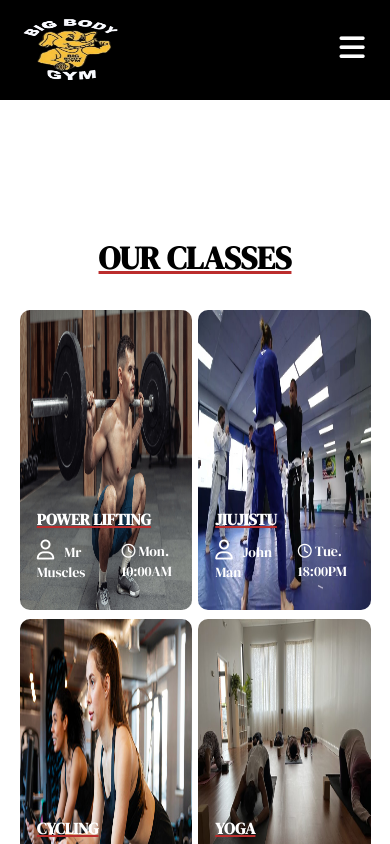
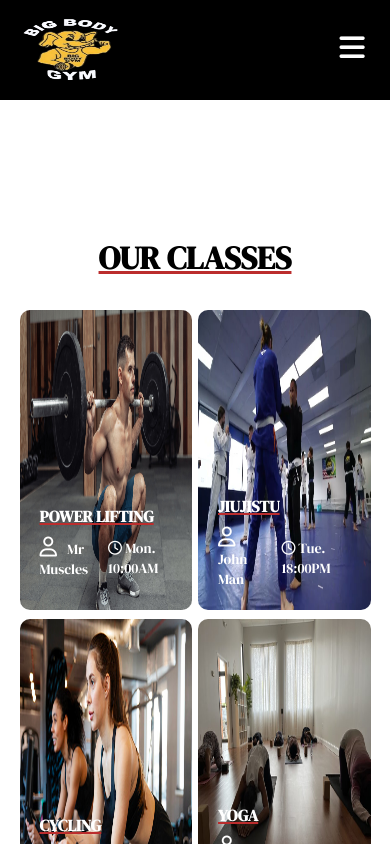
Before and after one commit to MoraisAZR/Projects, a React (Vite) app in the folder Gym-website/gym-website/gym-web/: page /classes in a window 390 px wide. Shown: the top 844 px of the page. Built offline with nearby package versions, Linux system fonts and the light colour scheme.

Commit message:
Fixed text on images

```diff
--- a/Gym-website/gym-website/gym-web/src/components/pages/classessection/classes.css
+++ b/Gym-website/gym-website/gym-web/src/components/pages/classessection/classes.css
@@ -15,7 +15,7 @@
 .class-container{
     display: grid;
     grid-template-columns: repeat(3,1fr);
-    grid-template-rows: repeat(3,0fr);
+    grid-template-rows: repeat(3,1fr);
     gap: 6px;
     width: 80%;
     padding-top: 30px;
@@ -40,9 +40,9 @@ border-radius: 10px;
 
 .class-infor{
     position: absolute;
-    top: 30%;
+    top: 80%;
     left: 50%;
-    transform: translate(-50%,50%);
+    transform: translate(-50%,-50%);
     text-align: center;
     color: #fff;
     text-align: left;
@@ -78,11 +78,6 @@ border-radius: 10px;
     .class-container{
         width: 90%;
     }
-
-    .class-infor{
-        top:30%;
-        width: 100%;
-    }
 }
 
 @media screen and (max-width: 650px){
@@ -90,18 +85,11 @@ border-radius: 10px;
         display: grid;
         grid-template-columns: repeat(2,1fr);
     }
-
-    .class-infor{
-        top:50%;
-        left:60%;
-        padding:0;
-    }
 }
 @media screen and (max-width: 450px){
     .class-infor h3{
         font-size: 16px;
     }
-
     .class-infor p{
         font-size: 14px;
     }
```
